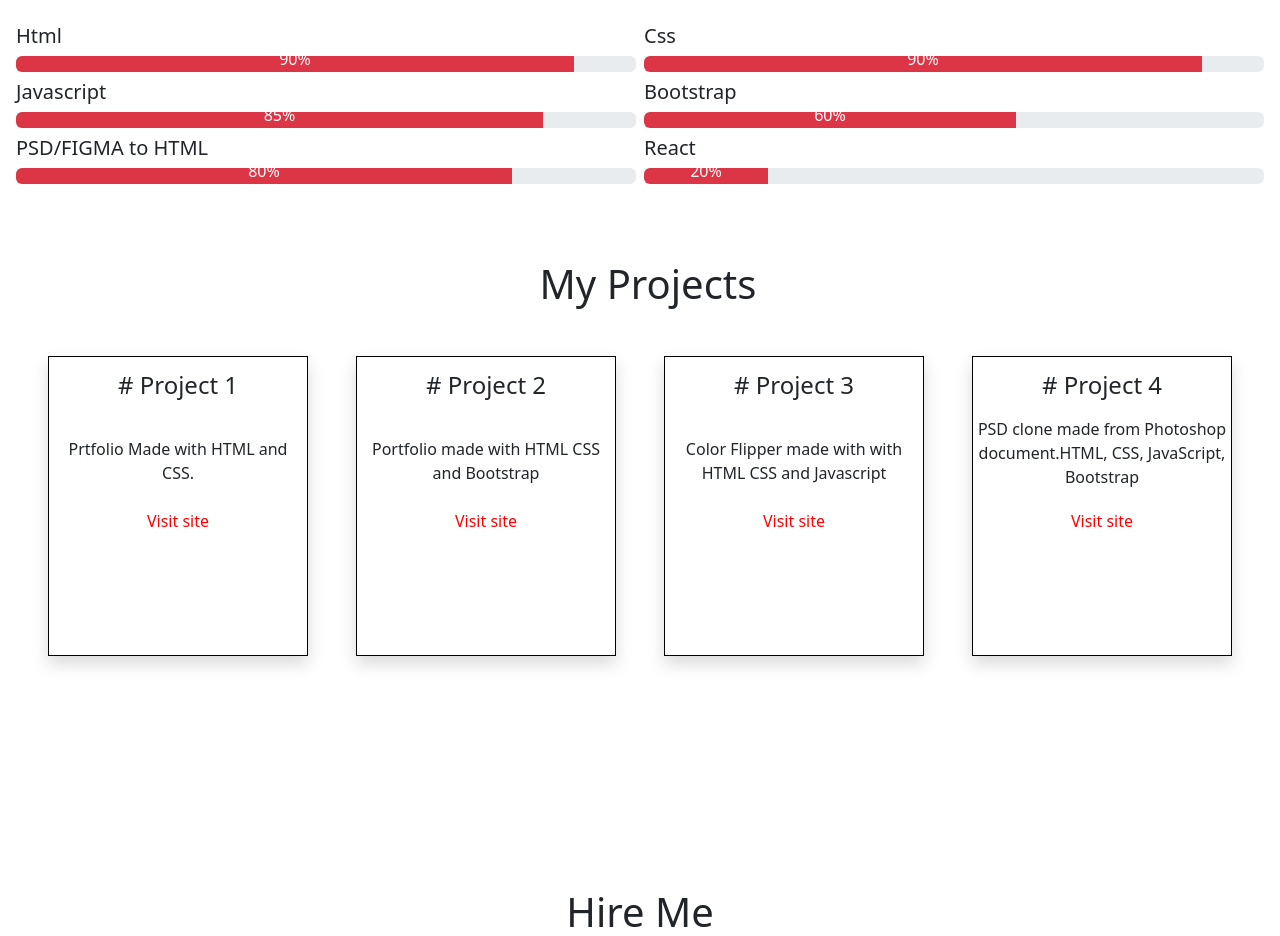
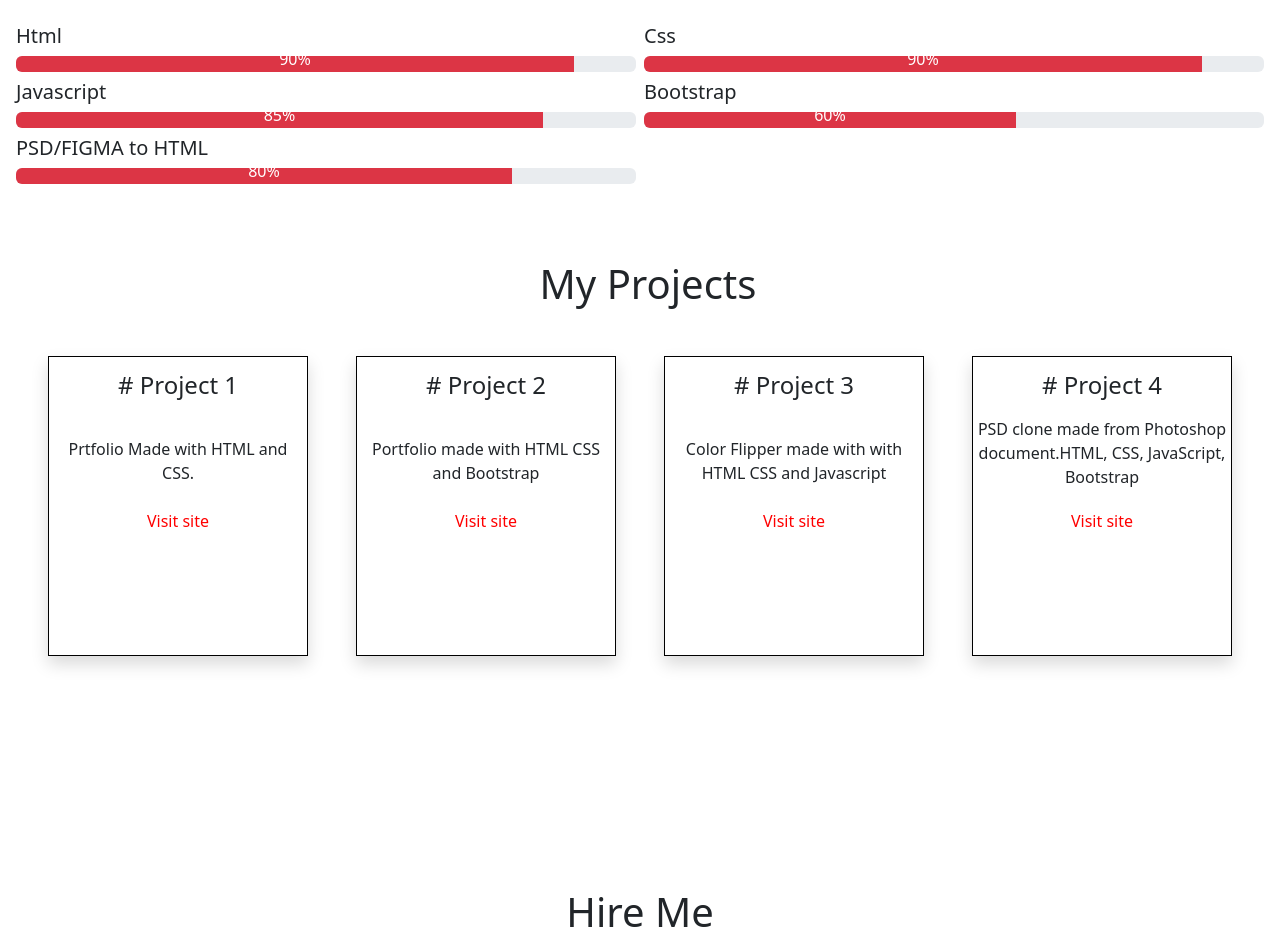
Before and after one commit to RSV34/Portfolio1, a plain HTML site: page index.html in a window 1280 px wide. Shown: the part 1420-2356 px from the top of the page. Drawn offline with nearby package versions, Linux system fonts and the light colour scheme.

Commit message:
index.html

```diff
--- a/index.html
+++ b/index.html
@@ -90,10 +90,6 @@
                   </div>
                 </div>
                 <div class="w-100 m-1">
-                    <div><h5>React</h5></div>
-                    <div class="progress">
-                        <div class="progress-bar bg-danger" role="progressbar" style="width: 20%" aria-valuenow="20" aria-valuemin="0" aria-valuemax="100"><h6>20%</h6></div>
-                    </div>
                   </div>
               </div>
     </div>
```
